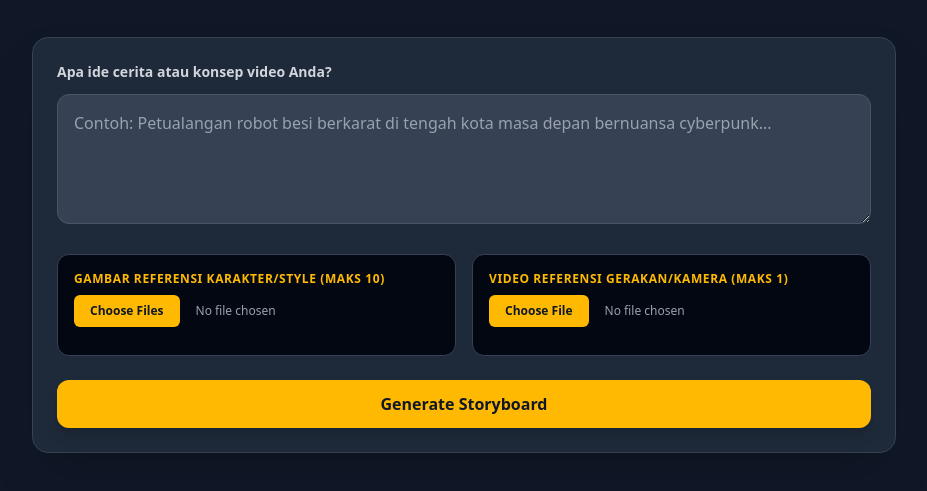
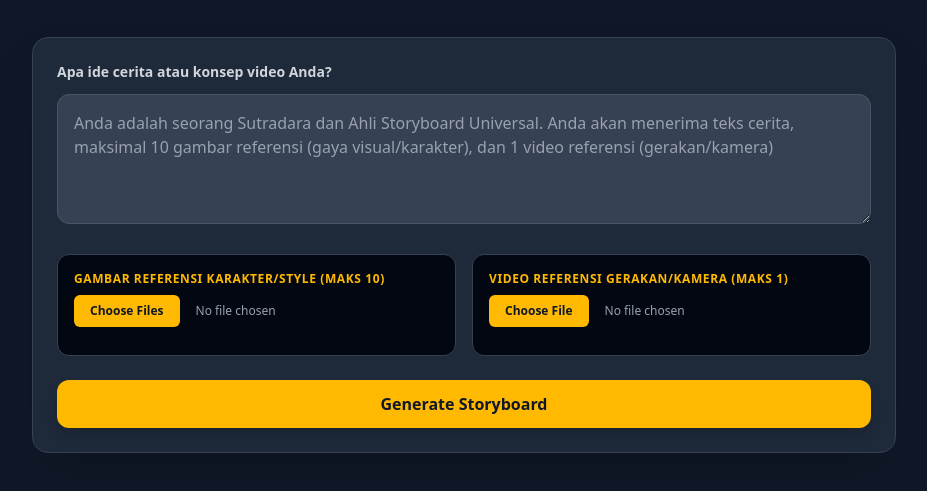
Before and after one commit to learningbali/compile, a plain HTML site: page index.html in a window 1280 px wide. Shown: the part 115-606 px from the top of the page, without its empty margins (176-1103 px from the left). Drawn offline with nearby package versions, Linux system fonts and the light colour scheme.

Commit message:
Update index.html

```diff
--- a/index.html
+++ b/index.html
@@ -20,7 +20,7 @@
                 <label for="promptInput" class="block text-sm font-semibold text-gray-300 mb-3">Apa ide cerita atau konsep video Anda?</label>
                 <textarea id="promptInput" rows="4"
                     class="w-full bg-gray-700 border border-gray-600 rounded-xl p-4 text-white placeholder-gray-400 focus:outline-none focus:ring-2 focus:ring-amber-400"
-                    placeholder="Contoh: Petualangan robot besi berkarat di tengah kota masa depan bernuansa cyberpunk..."></textarea>
+                    placeholder="Anda adalah seorang Sutradara dan Ahli Storyboard Universal. Anda akan menerima teks cerita, maksimal 10 gambar referensi (gaya visual/karakter), dan 1 video referensi (gerakan/kamera)"></textarea>
             </div>
 
             <!-- Input Referensi Gambar & Video -->
```
